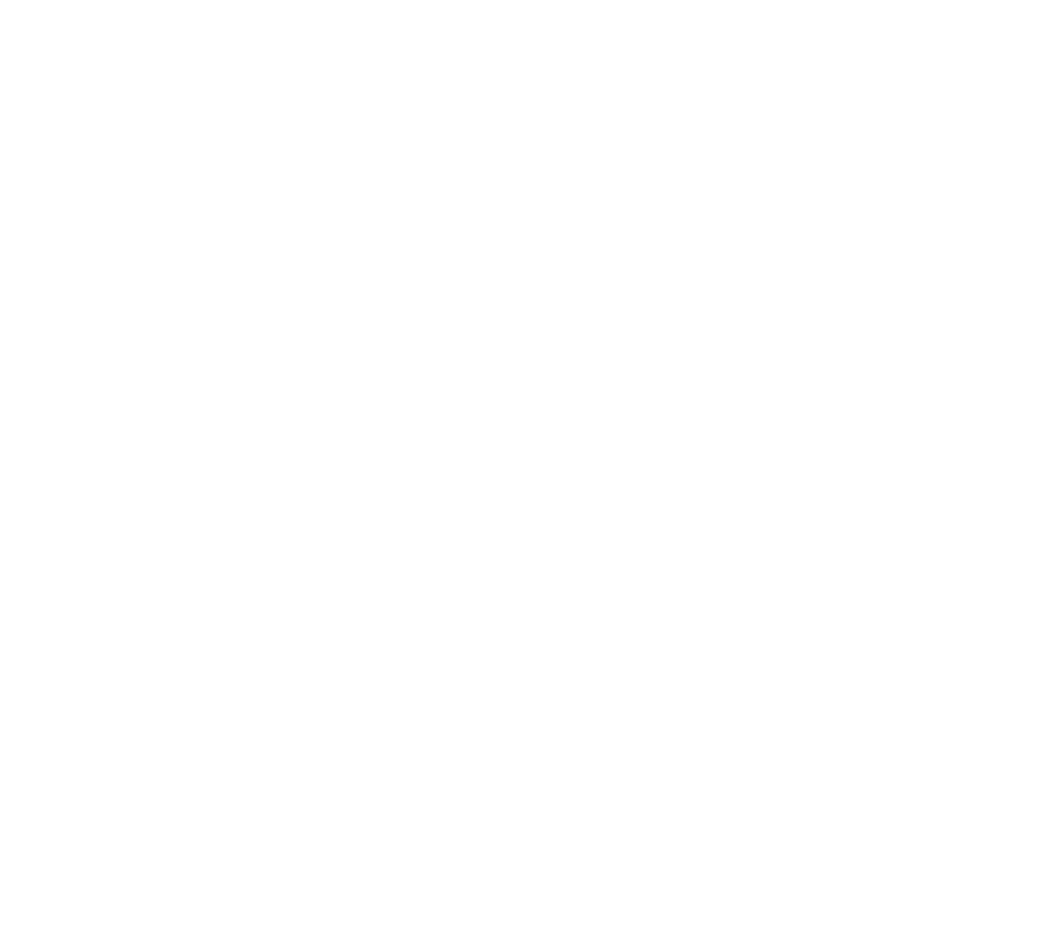
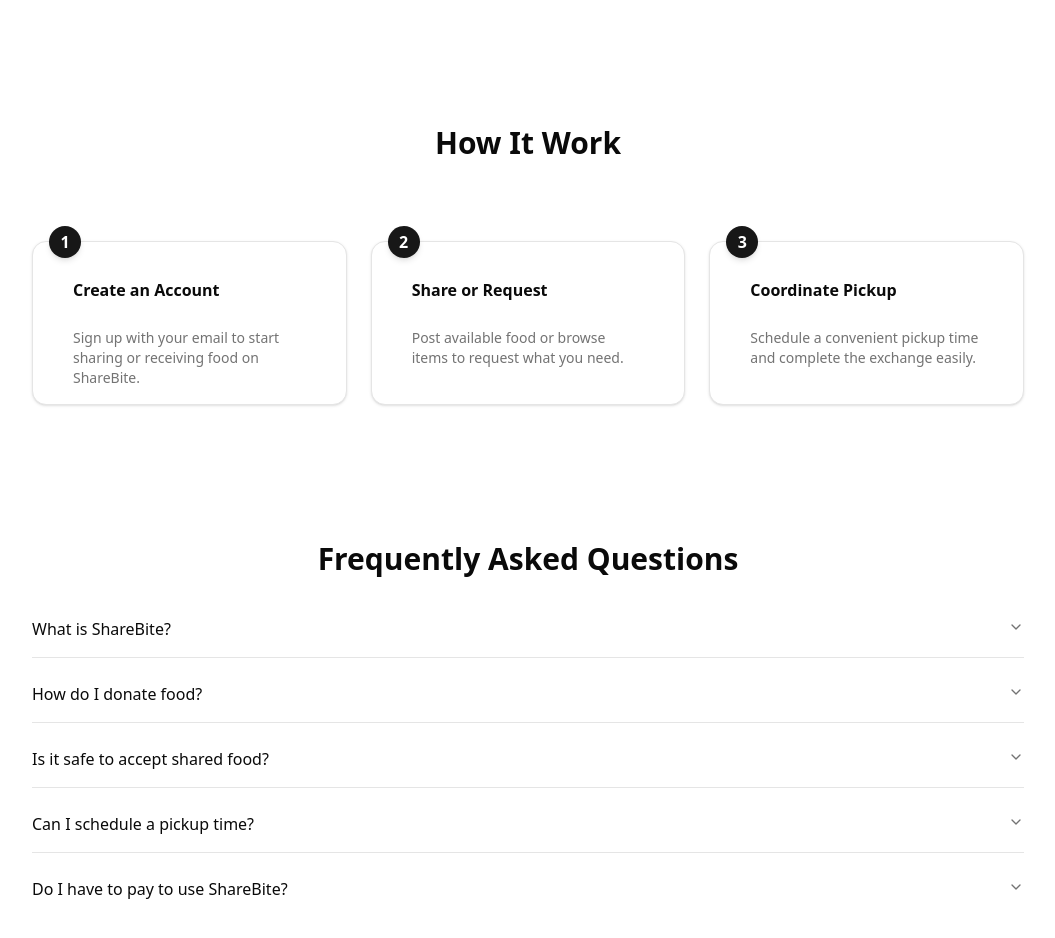
Before and after one commit to 0xKafi/Share-Bite, a React (Vite) app: page / in a window 1280 px wide. Shown: the part 1460-2398 px from the top of the page, without its empty margins (112-1167 px from the left). Before the commit the page ends 800 px from the top, so only its background shows below. Built offline with nearby package versions, Linux system fonts and the light colour scheme; no server answers.

Commit message:
Home page section added

```diff
--- a/package.json
+++ b/package.json
@@ -10,6 +10,7 @@
     "preview": "vite preview"
   },
   "dependencies": {
+    "@radix-ui/react-accordion": "^1.2.11",
     "@radix-ui/react-avatar": "^1.1.10",
     "@radix-ui/react-dialog": "^1.1.14",
     "@radix-ui/react-dropdown-menu": "^2.1.15",
--- a/src/components/FoodCard/FoodCard.jsx
+++ b/src/components/FoodCard/FoodCard.jsx
@@ -10,7 +10,7 @@
   const time = foods.date.split('T')[1]
 
     return (
-        <div className='relative  lg:w-sm mx-auto hover:shadow-sm rounded-md h-100 border-base-100 border-2'>
+        <div className='relative w-xs mx-auto hover:shadow-sm rounded-md h-100 border-base-100 border-2'>
           <Badge className='absolute bg-green-500 top-1 left-1'>Avaiable</Badge>
           <div className='h-50'>
             <img className='w-full h-full rounded-t-md object-cover' src={foods.image} alt="foodimage" />
--- a/src/components/Pages/Home.jsx
+++ b/src/components/Pages/Home.jsx
@@ -1,4 +1,7 @@
 import React from 'react';
+import Feature from '../Sections/Feature';
+import Faq from '../Sections/FAQ';
+import Work from '../Sections/Work';
 
 const Home = () => {
     return (
@@ -15,6 +18,11 @@
             </div>
 
             {/* featured section */}
+            <Feature></Feature>
+            {/* how it work */}
+            <Work></Work>
+            {/* faq */}
+            <Faq></Faq>
         </div>
     );
 };
--- /dev/null
+++ b/src/components/Sections/FAQ.jsx
@@ -0,0 +1,45 @@
+import { Accordion, AccordionItem, AccordionTrigger, AccordionContent } from "@/components/ui/accordion";
+
+export default function Faq() {
+  return (
+    <div className="max-w-5xl mx-auto my-10 p-4">
+      <h2 className="text-3xl font-bold mb-6 text-center">Frequently Asked Questions</h2>
+      <Accordion type="single" collapsible className="w-full space-y-2">
+        <AccordionItem value="q1">
+          <AccordionTrigger className='text-md'>What is ShareBite?</AccordionTrigger>
+          <AccordionContent  className='text-md'>
+            ShareBite is a platform where individuals and organizations can share excess food with those in need, reducing waste and supporting the community.
+          </AccordionContent>
+        </AccordionItem>
+
+        <AccordionItem value="q2">
+          <AccordionTrigger  className='text-md'>How do I donate food?</AccordionTrigger>
+          <AccordionContent  className='text-md'>
+            Simply sign in, click on “Add Food,” fill out the form with food details and pickup time, and post your listing. Nearby users will be able to request it.
+          </AccordionContent>
+        </AccordionItem>
+
+        <AccordionItem value="q3">
+          <AccordionTrigger  className='text-md'>Is it safe to accept shared food?</AccordionTrigger>
+          <AccordionContent  className='text-md'>
+            Yes, we encourage donors to follow safety guidelines and only share fresh, hygienic food. Users can rate and review each other to ensure trust and accountability.
+          </AccordionContent>
+        </AccordionItem>
+
+        <AccordionItem value="q4">
+          <AccordionTrigger  className='text-md'>Can I schedule a pickup time?</AccordionTrigger>
+          <AccordionContent className='text-md'>
+            Yes, when posting or requesting food, you can specify a convenient time. Both parties will receive notifications to coordinate the pickup.
+          </AccordionContent>
+        </AccordionItem>
+
+        <AccordionItem value="q5">
+          <AccordionTrigger  className='text-md'>Do I have to pay to use ShareBite?</AccordionTrigger>
+          <AccordionContent  className='text-md'>
+            No, ShareBite is completely free for both donors and recipients. Our mission is to reduce food waste and help communities without any cost.
+          </AccordionContent>
+        </AccordionItem>
+      </Accordion>
+    </div>
+  );
+}
--- /dev/null
+++ b/src/components/Sections/Feature.jsx
@@ -0,0 +1,32 @@
+import React, { useEffect, useState } from 'react';
+import FoodCard from '../FoodCard/FoodCard';
+import axios from 'axios';
+
+const Feature = () => {
+    const [foodsData, setFoodsData] = useState()
+
+    useEffect(()=>{
+        axios.get(`http://localhost:3000/feature`)
+        .then(res => {
+            setFoodsData(res.data)
+        })
+        .catch(error => {
+            console.error('Error fetching data:', error);
+        });
+    }, [])
+
+    return (
+    <div className='min-h-screen w-9/12 mx-auto my-10'>
+        <p className='text-3xl font-semibold my-10'>Featured Task</p>
+        <div className='grid grid-cols-1  md:grid-cols-2 lg:grid-cols-3 gap-6 place-items-center'>
+            {
+                foodsData? foodsData.map(foods =>(
+                    <FoodCard key={foods._id} foods={foods}></FoodCard>
+                )): ""
+            }
+        </div>
+    </div>
+    );
+};
+
+export default Feature;
--- /dev/null
+++ b/src/components/Sections/Work.jsx
@@ -0,0 +1,46 @@
+import { Card, CardContent, CardHeader, CardTitle } from "@/components/ui/card";
+import React from 'react';
+
+const Work = () => {
+  const steps = [
+    {
+      id: 1,
+      title: "Create an Account",
+      description: "Sign up with your email to start sharing or receiving food on ShareBite.",
+    },
+    {
+      id: 2,
+      title: "Share or Request",
+      description: "Post available food or browse items to request what you need.",
+    },
+    {
+      id: 3,
+      title: "Coordinate Pickup",
+      description: "Schedule a convenient pickup time and complete the exchange easily.",
+    },
+  ];
+
+  return (
+        <div className="my-30">
+            <h2 className="text-3xl font-bold text-center my-20">How It Work</h2>
+            <div className="grid grid-cols-1 md:grid-cols-3 gap-6 max-w-5xl mx-auto my-10 px-4">
+            {
+                steps.map((step) => (
+                <Card key={step.id} className="relative p-4 pt-10">
+                <div className="absolute -top-4 left-4 bg-primary text-white font-bold rounded-full w-8 h-8 flex items-center justify-center shadow-md">
+                    {step.id}
+                </div>
+                <CardHeader>
+                    <CardTitle>{step.title}</CardTitle>
+                </CardHeader>
+                <CardContent className="text-sm text-muted-foreground">
+                    {step.description}
+                </CardContent>
+                </Card>
+            ))}
+            </div>
+        </div>
+  );
+};
+
+export default Work;
--- /dev/null
+++ b/src/components/ui/accordion.jsx
@@ -0,0 +1,62 @@
+import * as React from "react"
+import * as AccordionPrimitive from "@radix-ui/react-accordion"
+import { ChevronDownIcon } from "lucide-react"
+
+import { cn } from "@/lib/utils"
+
+function Accordion({
+  ...props
+}) {
+  return <AccordionPrimitive.Root data-slot="accordion" {...props} />;
+}
+
+function AccordionItem({
+  className,
+  ...props
+}) {
+  return (
+    <AccordionPrimitive.Item
+      data-slot="accordion-item"
+      className={cn("border-b last:border-b-0", className)}
+      {...props} />
+  );
+}
+
+function AccordionTrigger({
+  className,
+  children,
+  ...props
+}) {
+  return (
+    <AccordionPrimitive.Header className="flex">
+      <AccordionPrimitive.Trigger
+        data-slot="accordion-trigger"
+        className={cn(
+          "focus-visible:border-ring focus-visible:ring-ring/50 flex flex-1 items-start justify-between gap-4 rounded-md py-4 text-left text-sm font-medium transition-all outline-none hover:underline focus-visible:ring-[3px] disabled:pointer-events-none disabled:opacity-50 [&[data-state=open]>svg]:rotate-180",
+          className
+        )}
+        {...props}>
+        {children}
+        <ChevronDownIcon
+          className="text-muted-foreground pointer-events-none size-4 shrink-0 translate-y-0.5 transition-transform duration-200" />
+      </AccordionPrimitive.Trigger>
+    </AccordionPrimitive.Header>
+  );
+}
+
+function AccordionContent({
+  className,
+  children,
+  ...props
+}) {
+  return (
+    <AccordionPrimitive.Content
+      data-slot="accordion-content"
+      className="data-[state=closed]:animate-accordion-up data-[state=open]:animate-accordion-down overflow-hidden text-sm"
+      {...props}>
+      <div className={cn("pt-0 pb-4", className)}>{children}</div>
+    </AccordionPrimitive.Content>
+  );
+}
+
+export { Accordion, AccordionItem, AccordionTrigger, AccordionContent }
--- a/src/components/ui/button.jsx
+++ b/src/components/ui/button.jsx
@@ -10,7 +10,7 @@
     variants: {
       variant: {
         default:
-          "bg-primary text-primary-foreground shadow-xs hover:bg-primary/90",
+          "bg-orange-500 text-primary-foreground shadow-xs hover:bg-orange-400",
         destructive:
           "bg-destructive text-white shadow-xs hover:bg-destructive/90 focus-visible:ring-destructive/20 dark:focus-visible:ring-destructive/40 dark:bg-destructive/60",
         outline:
```
Also changed, not shown: 1 other file (tests, documents, lock files or other folders).
